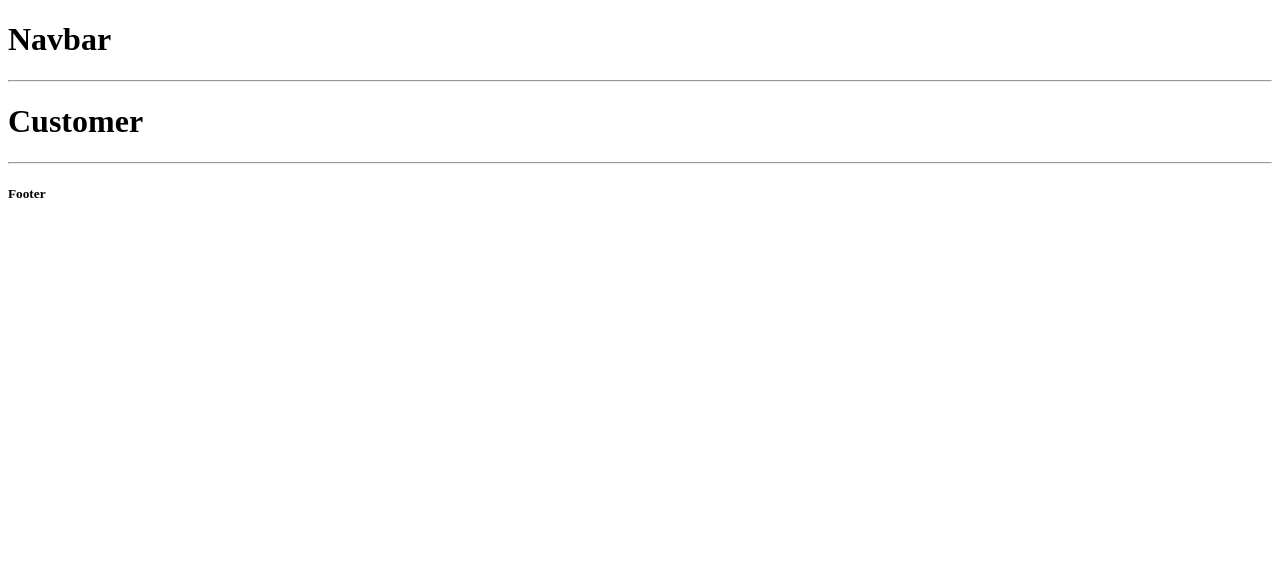
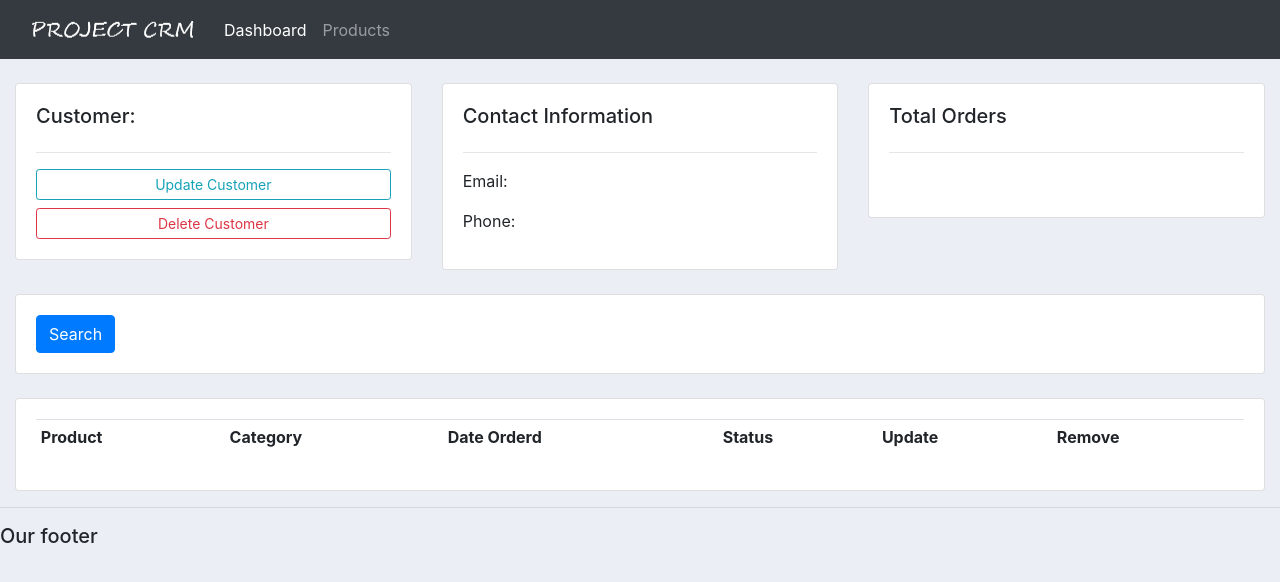
Before and after one commit to Bhavik-Jain/Django-CRM, a Django app: page /customer/ in a window 1280 px wide. Shown: the top 582 px of the page. Run offline with Django 3.2, Linux system fonts and the light colour scheme; tables that the repository leaves empty hold one stand-in row (values such as "Sample post"); lists and menus that the app fills with data are empty; some libraries are stand-ins or nearby versions.

Commit message:
static files

```diff
--- a/crm/accounts/templates/accounts/customer.html
+++ b/crm/accounts/templates/accounts/customer.html
@@ -2,6 +2,67 @@
 
 {% block content %}
 
-    <h1>Customer</h1>
+<br>
+
+<div class="row">
+	<div class="col-md">
+		<div class="card card-body">
+			<h5>Customer:</h5>
+			<hr>
+			<a class="btn btn-outline-info  btn-sm btn-block" href="">Update Customer</a>
+			<a class="btn btn-outline-danger  btn-sm btn-block" href="">Delete Customer</a>
+
+		</div>
+	</div>
+
+	<div class="col-md">
+		<div class="card card-body">
+			<h5>Contact Information</h5>
+			<hr>
+			<p>Email: </p>
+			<p>Phone: </p>
+		</div>
+	</div>
+
+	<div class="col-md">
+		<div class="card card-body">
+			<h5>Total Orders</h5>
+			<hr>
+			<h1 style="text-align: center;padding: 10px"></h1>
+		</div>
+	</div>
+</div>
+
+
+<br>
+<div class="row">
+	<div class="col">
+		<div class="card card-body">
+			<form method="get">
+
+		    <button class="btn btn-primary" type="submit">Search</button>
+		  </form>
+		</div>
+	</div>
+
+</div>
+<br>
+
+<div class="row">
+	<div class="col-md">
+		<div class="card card-body">
+			<table class="table table-sm">
+				<tr>
+					<th>Product</th>
+					<th>Category</th>
+					<th>Date Orderd</th>
+					<th>Status</th>
+					<th>Update</th>
+					<th>Remove</th>
+				</tr>
+			</table>
+		</div>
+	</div>
+</div>
 
 {% endblock %}
--- a/crm/accounts/templates/accounts/main.html
+++ b/crm/accounts/templates/accounts/main.html
@@ -1,16 +1,28 @@
+{% load static %}
+
 <!DOCTYPE html>
 <html>
 <head>
-    <title>CRM</title>
+	<title>CRM</title>
+	<link rel="stylesheet" href="https://stackpath.bootstrapcdn.com/bootstrap/4.3.1/css/bootstrap.min.css" integrity="sha384-ggOyR0iXCbMQv3Xipma34MD+dH/1fQ784/j6cY/iJTQUOhcWr7x9JvoRxT2MZw1T" crossorigin="anonymous">
+	<link rel="stylesheet" type="text/css" href="{% static 'css/main.css' %}">
+
 </head>
 <body>
-    {% include 'accounts/navbar.html' %}
-
-    {% block content %}
+	{%  include 'accounts/navbar.html' %}
+	<div class="container-fluid">
+	{% block content %}
 
 
-    {% endblock %}
-    <hr>
-    <h5>Footer</h5>
+
+	{% endblock %}
+    </div>
+	<hr>
+	<h5>Our footer</h5>
+
 </body>
+
+<script src="https://code.jquery.com/jquery-3.3.1.slim.min.js" integrity="sha384-q8i/X+965DzO0rT7abK41JStQIAqVgRVzpbzo5smXKp4YfRvH+8abtTE1Pi6jizo" crossorigin="anonymous"></script>
+<script src="https://cdnjs.cloudflare.com/ajax/libs/popper.js/1.14.7/umd/popper.min.js" integrity="sha384-UO2eT0CpHqdSJQ6hJty5KVphtPhzWj9WO1clHTMGa3JDZwrnQq4sF86dIHNDz0W1" crossorigin="anonymous"></script>
+<script src="https://stackpath.bootstrapcdn.com/bootstrap/4.3.1/js/bootstrap.min.js" integrity="sha384-JjSmVgyd0p3pXB1rRibZUAYoIIy6OrQ6VrjIEaFf/nJGzIxFDsf4x0xIM+B07jRM" crossorigin="anonymous"></script>
 </html>
--- a/crm/accounts/templates/accounts/navbar.html
+++ b/crm/accounts/templates/accounts/navbar.html
@@ -1,2 +1,17 @@
-<h1>Navbar</h1>
-<hr>
+{% load static %}
+<nav class="navbar navbar-expand-lg navbar-dark bg-dark">
+ <img src="{% static 'images/logo.png' %}">
+  <button class="navbar-toggler" type="button" data-toggle="collapse" data-target="#navbarNav" aria-controls="navbarNav" aria-expanded="false" aria-label="Toggle navigation">
+    <span class="navbar-toggler-icon"></span>
+  </button>
+  <div class="collapse navbar-collapse" id="navbarNav">
+    <ul class="navbar-nav">
+      <li class="nav-item active">
+        <a class="nav-link" href="#">Dashboard</a>
+      </li>
+      <li class="nav-item">
+        <a class="nav-link" href="#">Products</a>
+      </li>
+    </ul>
+  </div>
+</nav>
--- a/crm/crm/settings.py
+++ b/crm/crm/settings.py
@@ -11,6 +11,7 @@
 """
 
 from pathlib import Path
+import os
 
 # Build paths inside the project like this: BASE_DIR / 'subdir'.
 BASE_DIR = Path(__file__).resolve().parent.parent
@@ -119,6 +120,10 @@
 # https://docs.djangoproject.com/en/3.2/howto/static-files/
 
 STATIC_URL = '/static/'
+MEDIA_URL = '/images/'
+STATICFILES_DIRS = [
+    os.path.join(BASE_DIR, 'static')
+]
 
 # Default primary key field type
 # https://docs.djangoproject.com/en/3.2/ref/settings/#default-auto-field
--- /dev/null
+++ b/crm/static/css/main.css
@@ -0,0 +1,14 @@
+#logo{
+}
+body{
+    background-color: #ebeff5;
+}
+#total-orders{
+    background-color: #4cb4c7;
+}
+#orders-delivered{
+    background-color: #7abecc;
+}
+#orders-pending{
+    background-color: #7cd1c0;
+}
```
Also changed, not shown: crm/accounts/templates/accounts/dashboard.html (+37 -1 lines), crm/accounts/templates/accounts/status.html (added, +42 -0 lines), crm/static/images/logo.png (added).
